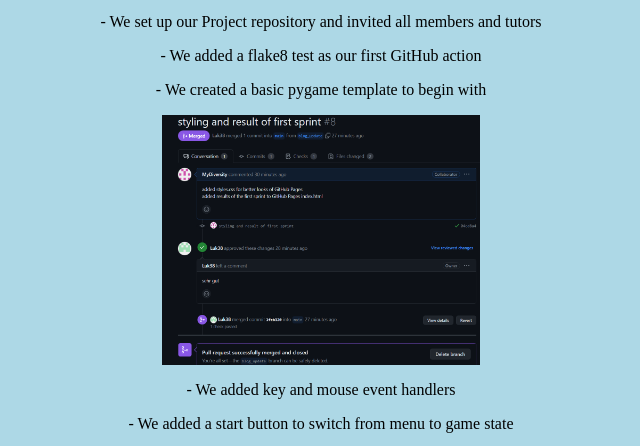
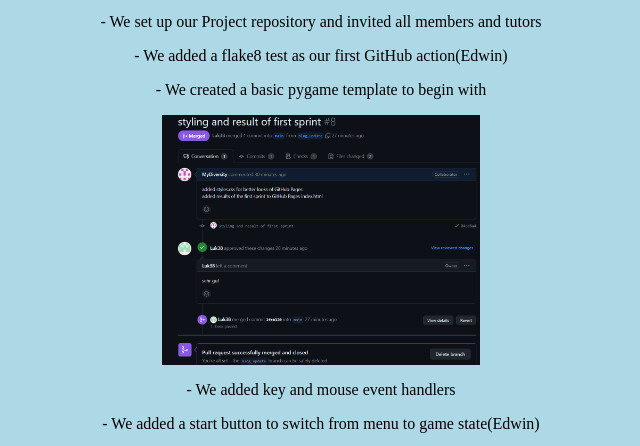
Before and after one commit to Luk38/Roboarena, a plain HTML site: page index.html in a window 1280 px wide. Shown: the part 160-606 px from the top of the page, without its empty margins (319-959 px from the left). Drawn offline with Linux system fonts and the light colour scheme.

Commit message:
added name to task

```diff
--- a/index.html
+++ b/index.html
@@ -11,11 +11,11 @@
     <p>The first Sprint included the basic Setup to start our Programming Journey</p>
     <p>- All group members installed Python and Pygame</p>
     <p>- We set up our Project repository and invited all members and tutors</p>
-    <p>- We added a flake8 test as our first GitHub action</p>
+    <p>- We added a flake8 test as our first GitHub action(Edwin)</p>
     <p>- We created a basic pygame template to begin with</p>
     <img src="img/example_PR.png" height="250">
     <p>- We added key and mouse event handlers</p>
-    <p>- We added a start button to switch from menu to game state</p>
+    <p>- We added a start button to switch from menu to game state(Edwin)</p>
     <img src="img/start_gamescreen.png" height="250">
 </body>
 </html>
```
